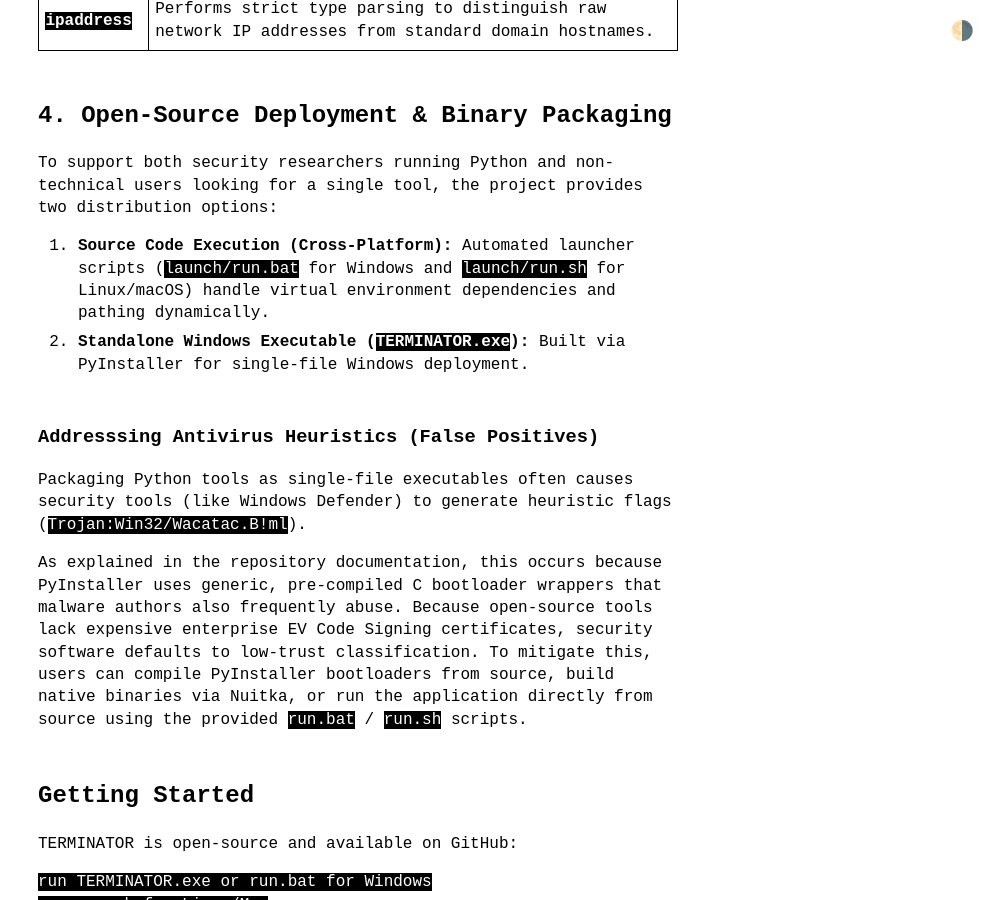
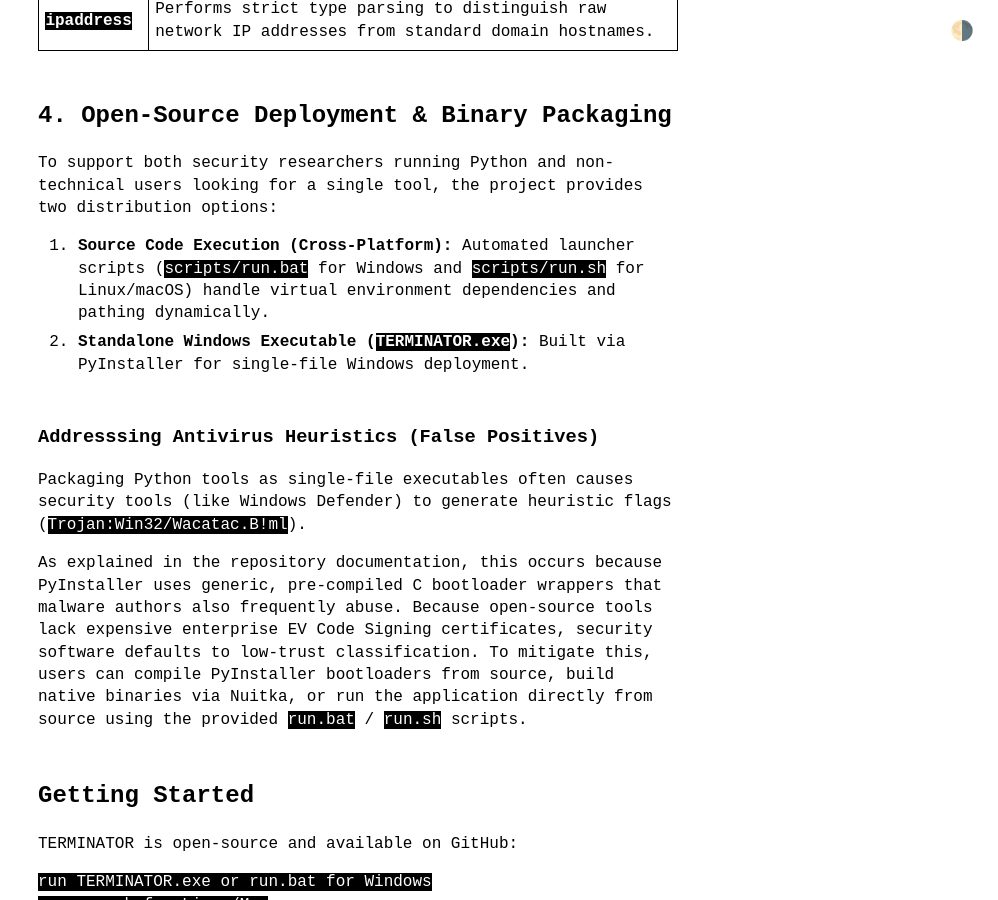
Before and after one commit to mahidulhq/mahidulhq.github.io, a Jekyll site: the page built from _posts/2026-09-11-terminator-project.md, in a window 1280 px wide and 900 px high, scrolled down 3750 px. Shown: the whole window, without its empty margins (282-1280 px from the left). Built offline with Jekyll 4.4.1, drawn with Linux system fonts in a browser that asks for light colours.

Commit message:
Update 2026-09-11-terminator-project.md

```diff
--- a/_posts/2026-09-11-terminator-project.md
+++ b/_posts/2026-09-11-terminator-project.md
@@ -93,7 +93,7 @@ TERMINATOR was built with modularity and cross-platform reliability in mind:
 
 To support both security researchers running Python and non-technical users looking for a single tool, the project provides two distribution options:
 
-1. **Source Code Execution (Cross-Platform):** Automated launcher scripts (`launch/run.bat` for Windows and `launch/run.sh` for Linux/macOS) handle virtual environment dependencies and pathing dynamically.
+1. **Source Code Execution (Cross-Platform):** Automated launcher scripts (`scripts/run.bat` for Windows and `scripts/run.sh` for Linux/macOS) handle virtual environment dependencies and pathing dynamically.
 2. **Standalone Windows Executable (`TERMINATOR.exe`):** Built via PyInstaller for single-file Windows deployment.
 
 ### Addresssing Antivirus Heuristics (False Positives)
```
